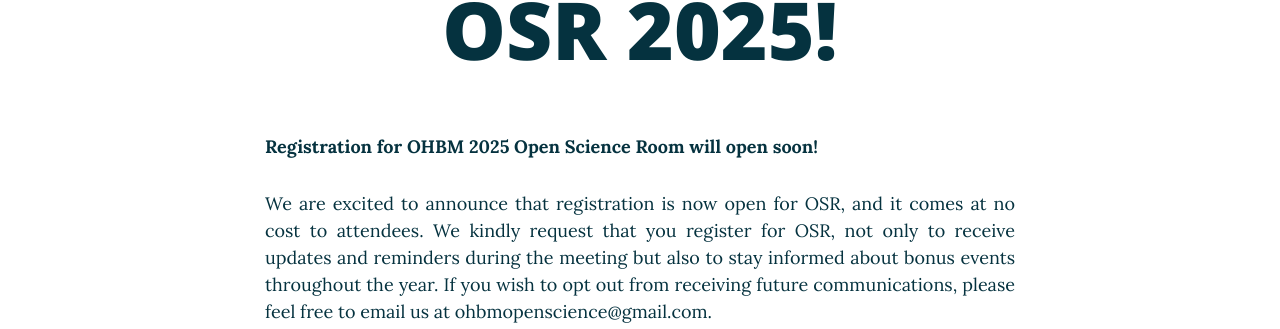
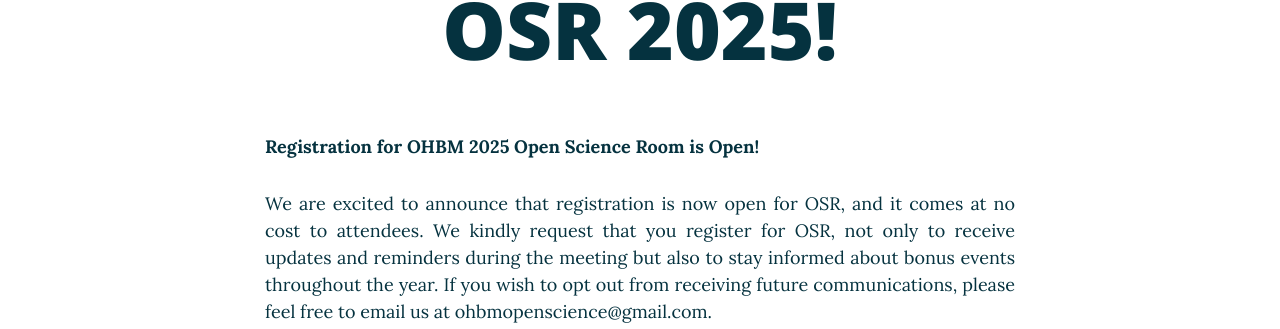
Before and after one commit to ohbm/osr2025, a Jekyll site: the page built from register.md, in a window 1280 px wide and 900 px high. Shown: the part 233-562 px from the top of the window. Built offline with Jekyll 4.4.1, drawn with Linux system fonts in a browser that asks for light colours; nearby versions of some CDN libraries.

Commit message:
open registration

```diff
--- a/register.md
+++ b/register.md
@@ -4,7 +4,7 @@
 ---
 
 
-**Registration for OHBM 2025 Open Science Room will open soon!**
+**Registration for OHBM 2025 Open Science Room is Open!**
 
 <p align="justify">
 We are excited to announce that registration is now open for OSR, and it comes at no cost to attendees. We kindly request that you register for OSR, not only to receive updates and reminders during the meeting but also to stay informed about bonus events throughout the year. If you wish to opt out from receiving future communications, please feel free to email us at ohbmopenscience@gmail.com.</p>
```
